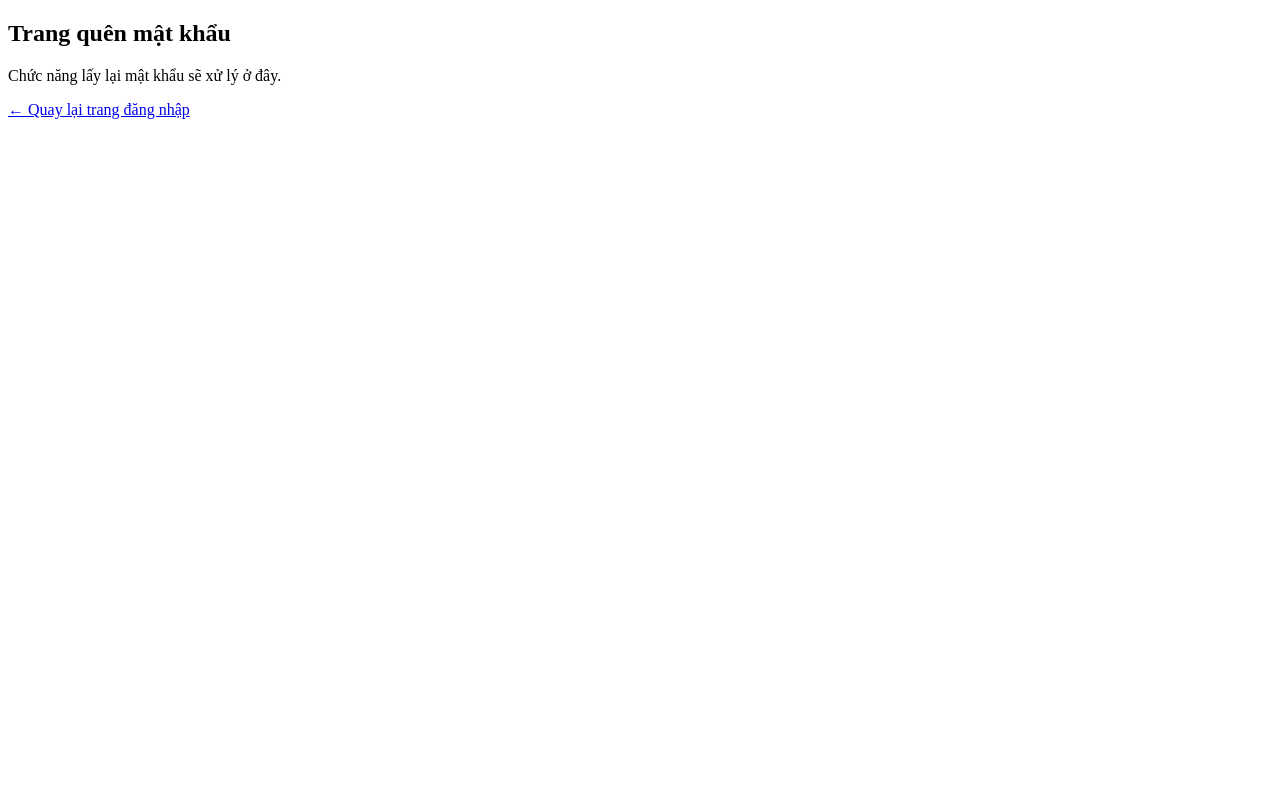
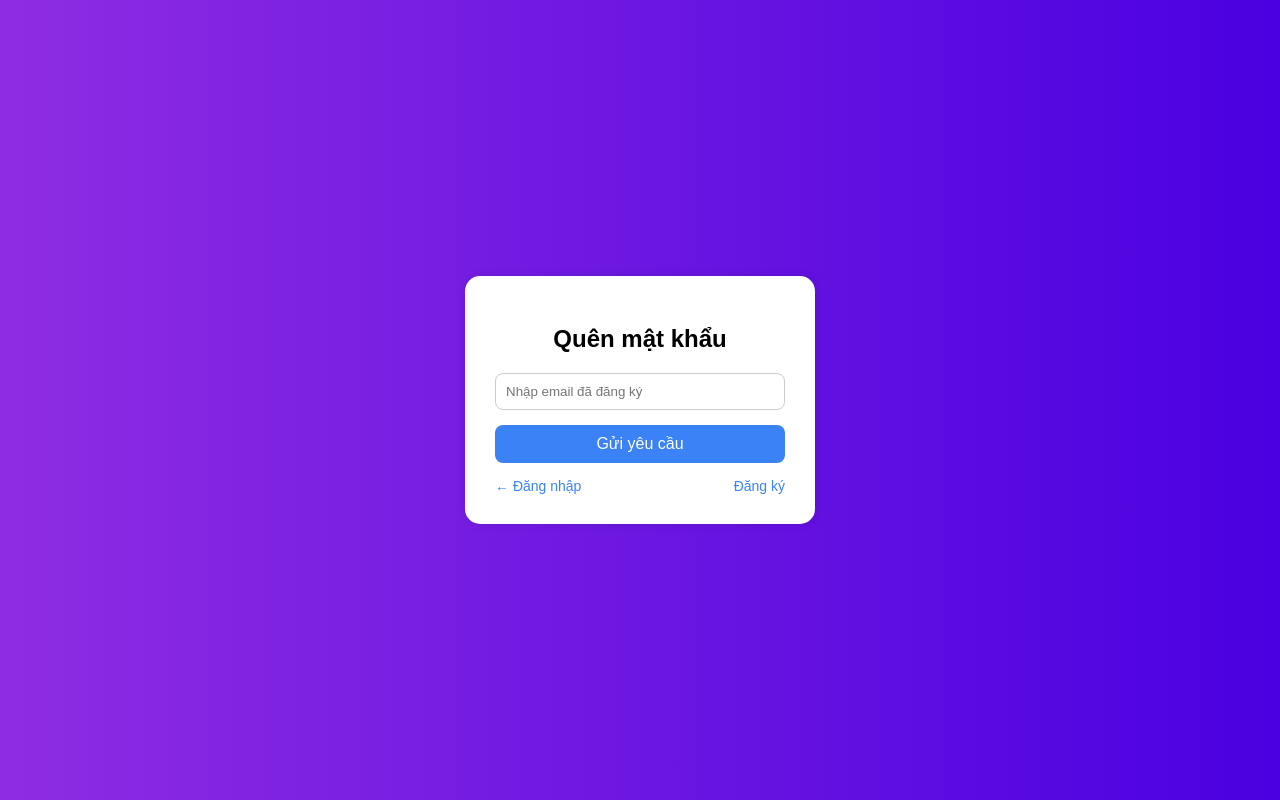
Before and after one commit to thinlam/Adventure_C3, a PHP site: page /forgotpassword.php in a window 1280 px wide. Run offline with PHP 8.4, Linux system fonts and the light colour scheme.

Commit message:
chỉnh sửa quên mật khẩu

```diff
--- a/forgotpassword.php
+++ b/forgotpassword.php
@@ -3,10 +3,86 @@
 <head>
   <meta charset="UTF-8">
   <title>Quên mật khẩu</title>
+  <style>
+    * {
+      box-sizing: border-box;
+      font-family: Arial, sans-serif;
+    }
+
+    body {
+      margin: 0;
+      padding: 0;
+      background: linear-gradient(to right, #8e2de2, #4a00e0);
+      height: 100vh;
+      display: flex;
+      align-items: center;
+      justify-content: center;
+    }
+
+    .container {
+      background: white;
+      padding: 30px;
+      border-radius: 15px;
+      width: 350px;
+      box-shadow: 0 0 10px rgba(0,0,0,0.1);
+    }
+
+    h2 {
+      text-align: center;
+      margin-bottom: 20px;
+    }
+
+    input[type="email"] {
+      width: 100%;
+      padding: 10px;
+      margin-bottom: 15px;
+      border-radius: 8px;
+      border: 1px solid #ccc;
+    }
+
+    button {
+      width: 100%;
+      padding: 10px;
+      background-color: #3b82f6;
+      color: white;
+      border: none;
+      border-radius: 8px;
+      font-size: 16px;
+      cursor: pointer;
+    }
+
+    button:hover {
+      background-color: #2563eb;
+    }
+
+    .back-link {
+      display: flex;
+      justify-content: space-between;
+      margin-top: 15px;
+      font-size: 14px;
+    }
+
+    .back-link a {
+      text-decoration: none;
+      color: #3b82f6;
+    }
+
+    .back-link a:hover {
+      text-decoration: underline;
+    }
+  </style>
 </head>
 <body>
-  <h2>Trang quên mật khẩu</h2>
-  <p>Chức năng lấy lại mật khẩu sẽ xử lý ở đây.</p>
-  <a href="index.html">← Quay lại trang đăng nhập</a>
+  <div class="container">
+    <h2>Quên mật khẩu</h2>
+    <form action="forgot-password-handler.php" method="POST">
+      <input type="email" name="email" placeholder="Nhập email đã đăng ký" required>
+      <button type="submit">Gửi yêu cầu</button>
+    </form>
+    <div class="back-link">
+      <a href="index.html">← Đăng nhập</a>
+      <a href="register.html">Đăng ký</a>
+    </div>
+  </div>
 </body>
 </html>
```
